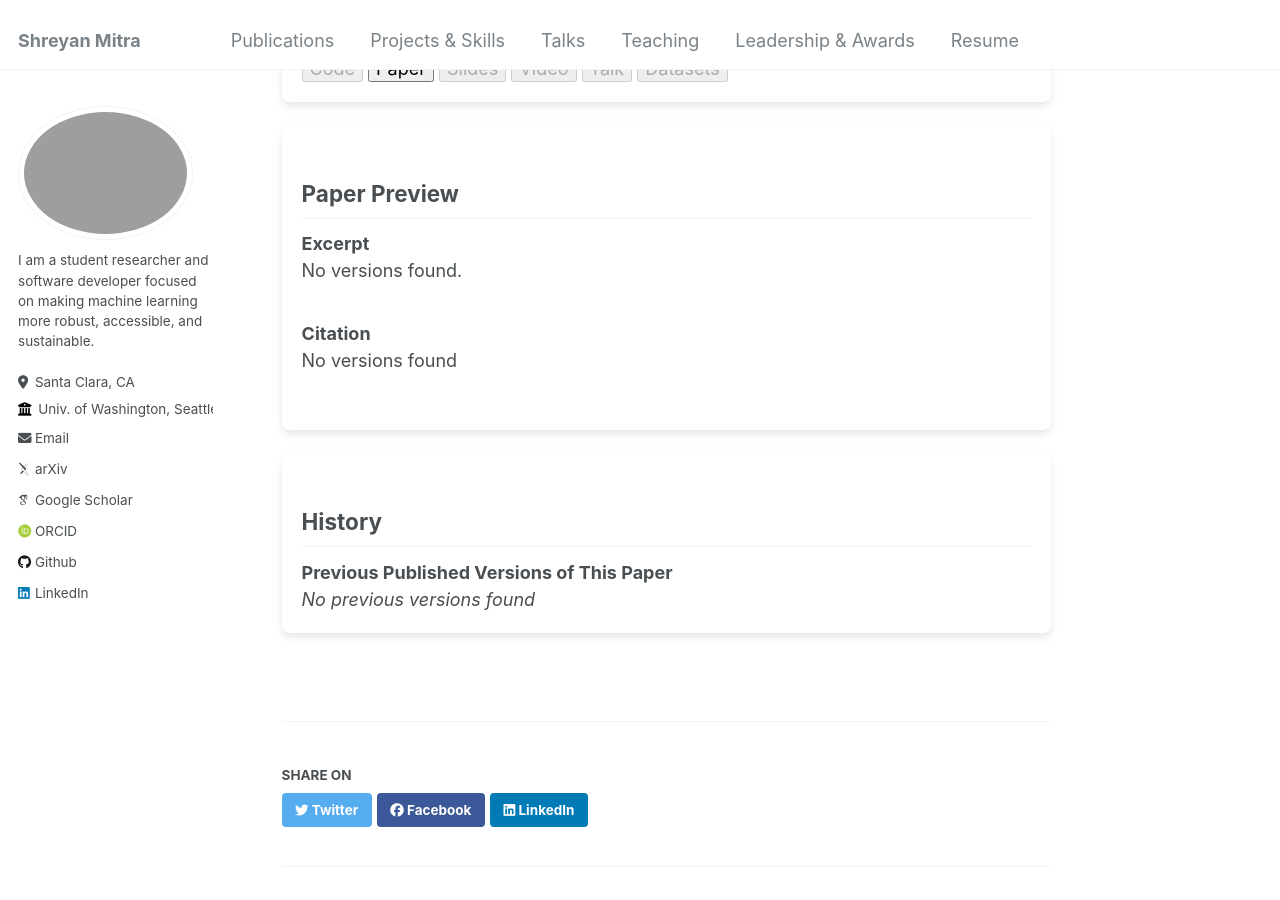
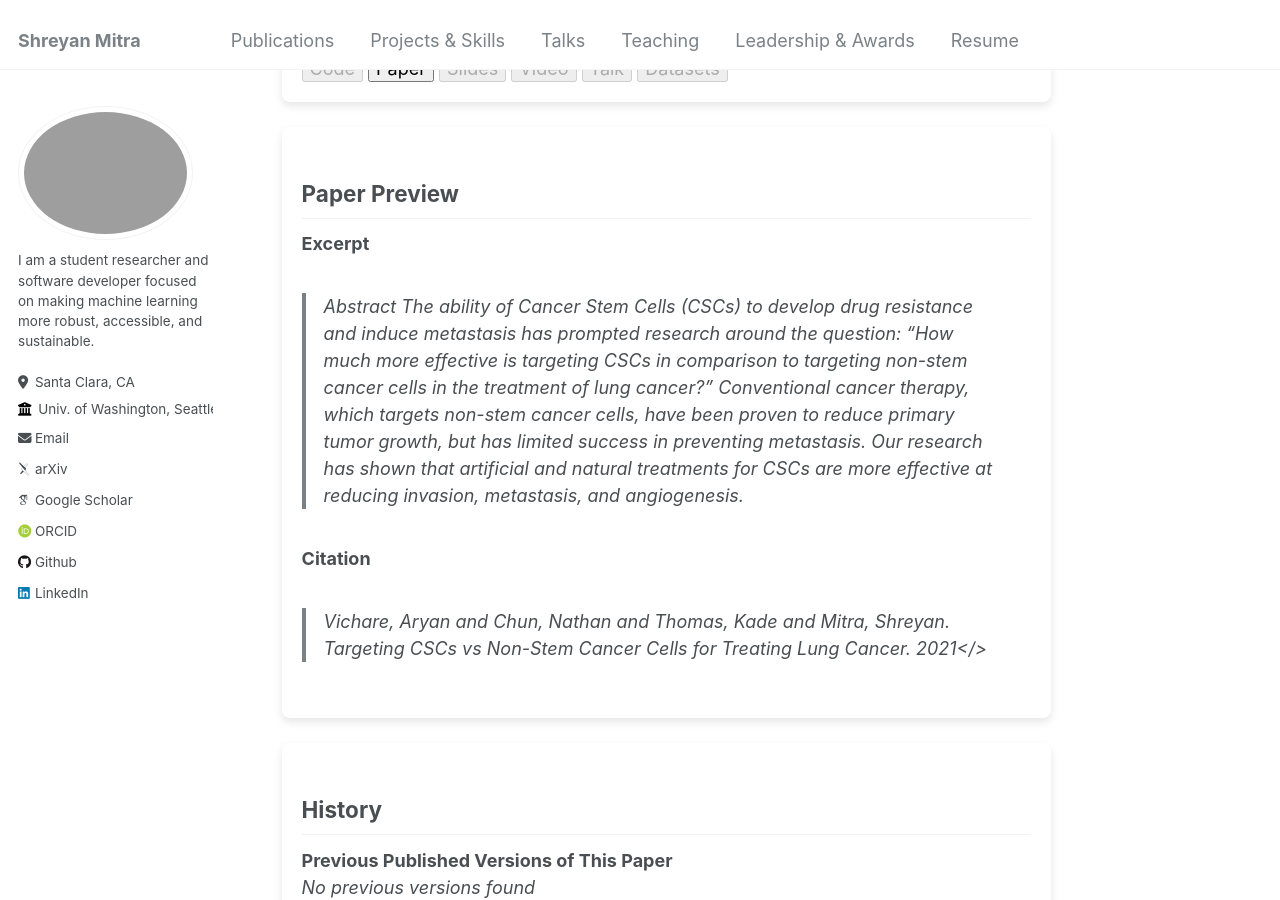
Before and after one commit to shreyanmitra/shreyanmitra.github.io, a Jekyll site: the page built from _publications/targetingcscs.md, in a window 1280 px wide and 900 px high, scrolled down 672 px. Built offline with Jekyll 4.4.1, drawn with Linux system fonts in a browser that asks for light colours; some web fonts are replaced.

Commit message:
Update targetingcscs.md

```diff
--- a/_publications/targetingcscs.md
+++ b/_publications/targetingcscs.md
@@ -29,11 +29,11 @@ citation: 'Mitra,S and Gilpin, L. (2023). &quot;A novel post-hoc explanation com
 <div style="background-color: white; box-shadow: 0 4px 8px rgba(0, 0, 0, 0.1); padding: 20px; padding-top: 8px; border-radius: 8px; min-width:600px;margin-bottom: 25px">
 <h2>Paper Preview</h2>
 <b>Excerpt</b>
-<br>No versions found.
-<blockquote></blockquote>
+<blockquote>Abstract
+The ability of Cancer Stem Cells (CSCs) to develop drug resistance and induce metastasis has prompted research around the question: “How much more effective is targeting CSCs in comparison to targeting non-stem cancer cells in the treatment of lung cancer?” Conventional cancer therapy, which targets non-stem cancer cells, have been proven to reduce primary tumor growth, but has limited success in preventing metastasis.  Our research has shown that artificial and natural treatments for CSCs are more effective at reducing invasion, metastasis, and angiogenesis.
+</blockquote>
 <b>Citation</b>
-<br>No versions found
-<blockquote></blockquote>
+<blockquote>Vichare, Aryan and Chun, Nathan and Thomas, Kade and Mitra, Shreyan. Targeting CSCs vs Non-Stem Cancer Cells for Treating Lung Cancer. 2021</></blockquote>
 </div>
 <div style="background-color: white; box-shadow: 0 4px 8px rgba(0, 0, 0, 0.1); padding: 20px; padding-top: 8px; border-radius: 8px; min-width:600px;margin-bottom: 25px">
 <h2> History </h2>
```
